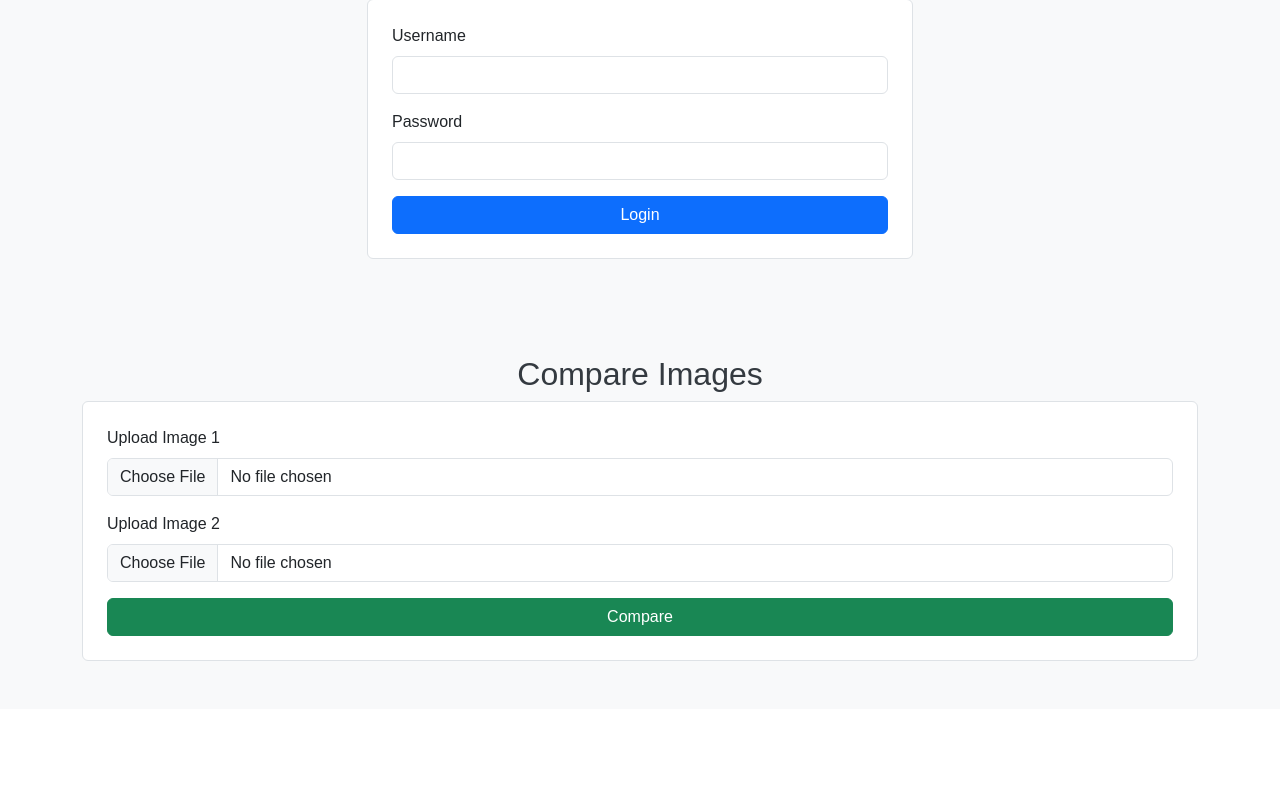
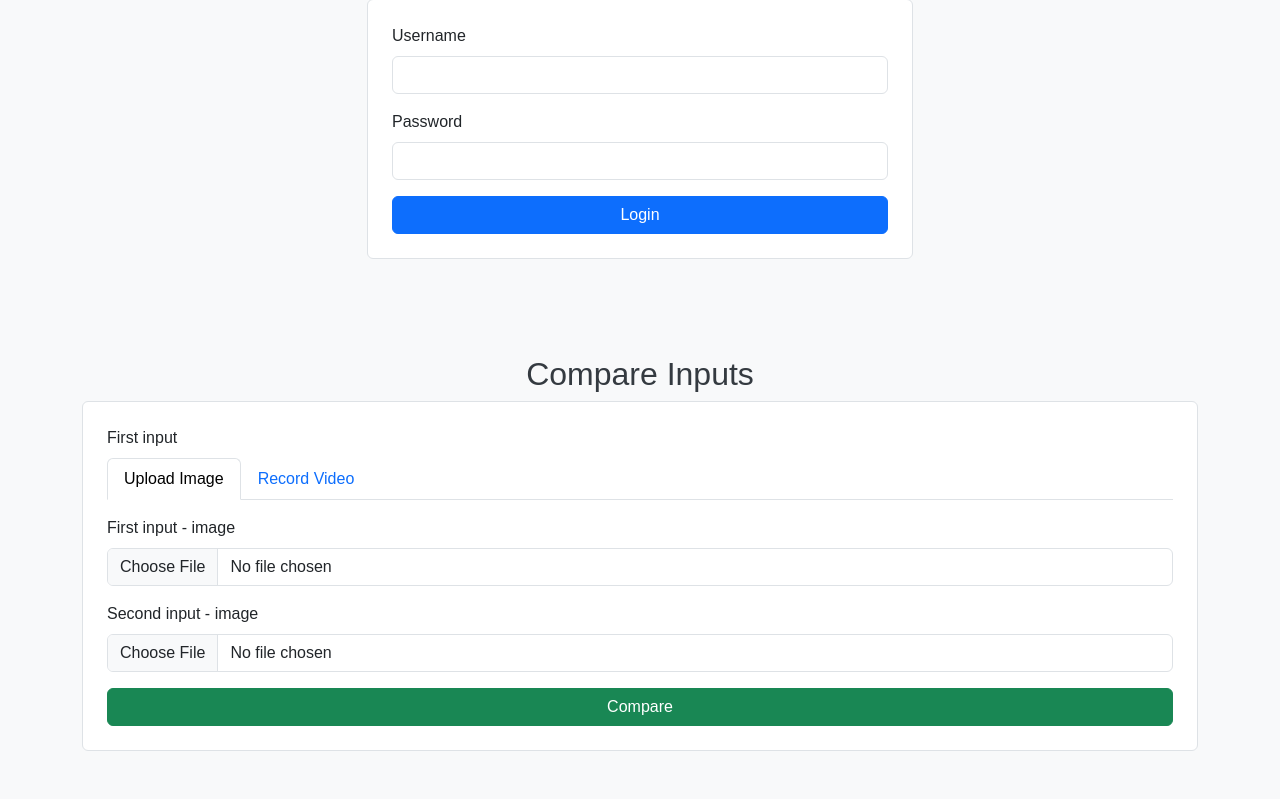
Before and after one commit to mporada259449/face-app, a Flask app: page / in a window 1280 px wide. Shown: the part 161-960 px from the top of the page. Before the commit the page ends 822 px from the top, so only its background shows below. Run offline with Flask 3, Linux system fonts and the light colour scheme; some libraries are stand-ins or nearby versions.

Commit message:
Handling video recording on web server (#14)
* Record video

* Video handling with web server and frontend

* Deleteing comment

* Adapt tests

```diff
--- a/app/templates/main-page.html
+++ b/app/templates/main-page.html
@@ -8,6 +8,7 @@
     <link href="https://cdn.jsdelivr.net/npm/bootstrap@5.3.0/dist/css/bootstrap.min.css" rel="stylesheet">
     <!-- Custom Styles -->
     <link rel="stylesheet" href="{{ url_for('static', filename='style.css') }}">
+    <script src="https://cdn.jsdelivr.net/npm/@ffmpeg/ffmpeg@0.11.8/dist/ffmpeg.min.js"></script>
 </head>
 <body>
     <!-- Navigation Bar -->
@@ -69,18 +70,37 @@
     </section>
     {% endif %}
 
-    <!-- Image Comparison Form -->
+    <!-- Compare Section (Images or Video + Image) -->
     <section id="compare-section" class="py-5">
         <div class="container">
-            <h2 class="text-center">Compare Images</h2>
-            <form action="/compare_images" method="post" enctype="multipart/form-data" class="p-4 border rounded bg-white">
+            <h2 class="text-center">Compare Inputs</h2>
+            <form action="/compare_media" method="post" enctype="multipart/form-data" class="p-4 border rounded bg-white">
                 <div class="mb-3">
-                    <label for="image1" class="form-label">Upload Image 1</label>
-                    <input type="file" id="image1" name="image1" class="form-control" required>
+                    <label class="form-label">First input</label>
+                    <ul class="nav nav-tabs" id="mediaTab" role="tablist">
+                        <li class="nav-item" role="presentation">
+                            <button class="nav-link active" id="upload-tab" data-bs-toggle="tab" data-bs-target="#upload" type="button" role="tab">Upload Image</button>
+                        </li>
+                        <li class="nav-item" role="presentation">
+                            <button class="nav-link" id="record-tab" data-bs-toggle="tab" data-bs-target="#record" type="button" role="tab">Record Video</button>
+                        </li>
+                    </ul>
+                    <div class="tab-content mt-3" id="mediaTabContent">
+                        <div class="tab-pane fade show active" id="upload" role="tabpanel">
+                            <label for="image1" class="form-label">First input - image</label>
+                            <input type="file" id="image1" name="image1" accept="image/*" class="form-control">
+                        </div>
+                        <div class="tab-pane fade" id="record" role="tabpanel">
+                            <label for="video1" class="form-label">First input - video</label>
+                            <video id="preview" width="100%" autoplay playsinline class="mb-3 border rounded"></video>
+                            <button id="recordBtn" class="btn btn-primary mb-3">Start Recording</button>
+                            <input type="file" id="video1" name="video1" accept="video/*" class="form-control">
+                        </div>
+                    </div>
                 </div>
                 <div class="mb-3">
-                    <label for="image2" class="form-label">Upload Image 2</label>
-                    <input type="file" id="image2" name="image2" class="form-control" required>
+                    <label for="image2" class="form-label">Second input - image</label>
+                    <input type="file" id="image2" name="image2" accept="image/*" class="form-control" required>
                 </div>
                 <button type="submit" class="btn btn-success w-100">Compare</button>
             </form>
@@ -104,5 +124,47 @@
 
     <!-- Bootstrap JS -->
     <script src="https://cdn.jsdelivr.net/npm/bootstrap@5.3.0/dist/js/bootstrap.bundle.min.js"></script>
+    <!-- Camera Recording Script -->
+    <script>
+        document.getElementById('recordBtn').addEventListener('click', async (e) => {
+            e.preventDefault();
+            const preview = document.getElementById('preview');
+            const input = document.getElementById('video1');
+            const btn = document.getElementById('recordBtn');
+
+            btn.disabled = true;
+            btn.textContent = 'Recording...';
+
+            try {
+                const stream = await navigator.mediaDevices.getUserMedia({ video: true, audio: true });
+                preview.srcObject = stream;
+
+                const recorder = new MediaRecorder(stream, {
+                    mimeType: "video/mp4;codecs=avc1,mp4a.40.2"
+                });
+                const chunks = [];
+
+                recorder.ondataavailable = e => { if (e.data.size > 0) chunks.push(e.data); };
+                recorder.onstop = () => {
+                    const blob = new Blob(chunks, { type: 'video/mp4' });
+                    const file = new File([blob], 'recorded.mp4', { type: 'video/mp4' });
+                    const dt = new DataTransfer(); dt.items.add(file);
+                    input.files = dt.files;
+                    stream.getTracks().forEach(t => t.stop());
+                    btn.disabled = false;
+                    btn.textContent = 'Start Recording';
+                };
+
+                recorder.start();
+                setTimeout(() => recorder.stop(), 5000);
+
+            } catch (err) {
+                console.error(err);
+                alert('Camera access is required.');
+                btn.disabled = false;
+                btn.textContent = 'Start Recording';
+            }
+        });
+    </script>
 </body>
 </html>
--- a/app/views.py
+++ b/app/views.py
@@ -7,16 +7,19 @@ import uuid
 views = Blueprint('views', __name__)
 
 UPLOAD_FLODER='/mnt/images/'
-ALLOWED_EXTENSIONS=['jpg', 'png', 'jpeg', 'webp']
+ALLOWED_EXTENSIONS=['jpg', 'png', 'jpeg', 'webp', 'webm', 'mp4', 'avi']
 
 def allowed_file(filename):
     return '.' in filename and \
            filename.rsplit('.', 1)[1].lower() in ALLOWED_EXTENSIONS
 
-def send_compare_request(img_path_1, img_path_2):
-    url = 'http://model:5000/faceapp/compare'
-    files = {'image1': open(img_path_1, 'rb'), 'image2': open(img_path_2, 'rb')}
-    log_event(msg=f'Request was sand to model to compare images: {img_path_1}, {img_path_2}', msg_type='app')
+def send_compare_request(url, files_input, is_video):
+    if is_video:
+        files = {'image': open(files_input['image2'], 'rb'), 'video': open(files_input['video1'], 'rb')}
+        log_event(msg=f"Request was sand to model to compare inputs: {files_input['image2']}, {files_input['video1']}", msg_type='app')
+    else:
+        files = {'image1': open(files_input['image1'], 'rb'), 'image2': open(files_input['image2'], 'rb')}
+        log_event(msg=f"Request was sand to model to compare images: {files_input['image1']}, {files_input['image2']}", msg_type='app')
     result = requests.post(url, files=files)
     result_text = json.loads(result.content.decode())
     return result_text
@@ -26,8 +29,9 @@ def send_compare_request(img_path_1, img_path_2):
 def hello():
     return render_template('main-page.html')
 
-@views.route('/compare_images', methods=['POST'])
+@views.route('/compare_media', methods=['POST'])
 def compare_images():
+    is_video = False
     if not request.files:
         log_event(msg=f'There was an attempt to compere images', msg_type='app')
         flash('No file was provided')
@@ -37,23 +41,34 @@ def compare_images():
 
     if not os.path.exists(os.path.join(UPLOAD_FLODER, subdir)):
         os.mkdir(os.path.join(UPLOAD_FLODER, subdir))
-    saved_files = []
+
+    saved_files = dict()
     for key, file in request.files.items():
-        if file.filename == '':
-            flash('No selected file')
-            log_event(msg=f'There was an attempt to compere images', msg_type='app')
-            redirect(request.url)
+        if file.filename == '' and key == 'image1':
+            is_video = True
+            continue
+        elif file.filename == '':
+            continue
+
         if file and allowed_file(file.filename):
             _, extension = os.path.splitext(file.filename)
             filename = secure_filename(key) + extension
-            img_path = os.path.join(UPLOAD_FLODER, subdir, filename)
-            file.save(img_path)
-            saved_files.append(img_path)
+            input_path = os.path.join(UPLOAD_FLODER, subdir, filename)
+            file.save(input_path)
+            saved_files[key]=input_path
         else:
             flash("Unsupported filetype")
             return redirect(url_for('views.hello'))
-
-    result = send_compare_request(img_path_1=saved_files[0], img_path_2=saved_files[1])
+    if is_video:
+        result = send_compare_request(
+            url = 'http://model:5000/faceapp/compare_video',
+            files_input=saved_files,
+            is_video=is_video)
+    else:
+        result = send_compare_request(
+            url = 'http://model:5000/faceapp/compare',
+            files_input=saved_files,
+            is_video=is_video)
 
     if "is_similar" in result:
         if result["is_similar"]:
@@ -62,7 +77,7 @@ def compare_images():
             flash(f"Similarity_score: {result['similarity_score']}. This is not the same person")
 
         log_event(
-            msg=f"Files {saved_files[0]}, {saved_files[1]} were compared with score {result['similarity_score']}",
+            msg=f"Files {list(saved_files.values())} were compared with score {result['similarity_score']}",
             msg_type="app"
         )
         return redirect(url_for("views.hello"))
@@ -79,7 +94,7 @@ def compare_images():
         )
         log_event(
             msg=(
-                f"Error occurred while comparing files: {saved_files[0]}, {saved_files[1]} - "
+                f"Error occurred while comparing files: {list(saved_files.values())} - "
                 f"Status Code: {error_status_code}, Error: {error_message}, Details: {error_details}, "
                 f"Correlation ID: {correlation_id}"
             ),
@@ -91,7 +106,7 @@ def compare_images():
         correlation_id = result.get("correlation_id", "No correlation ID")
         flash("Unexpected response from the comparison service. Correlation ID: {correlation_id}")
         log_event(
-            msg=f"Unexpected response for files {saved_files[0]}, {saved_files[1]}. Response: {result}, Correlation ID: {correlation_id}",
+            msg=f"Unexpected response for files {list(saved_files.values())}. Response: {result}, Correlation ID: {correlation_id}",
             msg_type="app"
         )
         return redirect(url_for("views.hello"))
--- a/src_models/main.py
+++ b/src_models/main.py
@@ -184,7 +184,7 @@ async def compare_video_faces(
             status_code=200,
             content={
                 "status_code": 200,
-                "aggregated_similarity": aggregated_similarity,
+                "similarity_score": aggregated_similarity,
                 "is_similar": is_similar,
                 "correlation_id": correlation_id,
             },
--- a/src_models/request_utils.py
+++ b/src_models/request_utils.py
@@ -6,7 +6,7 @@ from fastapi import HTTPException, UploadFile
 from src_models.models.utils import detect_align_crop_face
 from src_models.models.face_verifier import preprocess_image_direct
 
-ALLOWED_EXTENSIONS = (".jpg", ".jpeg", ".png", ".tiff", ".webp")
+ALLOWED_EXTENSIONS = (".jpg", ".jpeg", ".png", ".tiff", ".webp", ".mp4", "webm")
 ALLOWED_MIME_TYPES = ("image/jpeg", "image/png", "image/tiff", "image/webp")
 
 
```
Also changed, not shown: tests/test_views.py (+28 -11 lines), app/static/style.css (renamed from app/templates/static/style.css).
